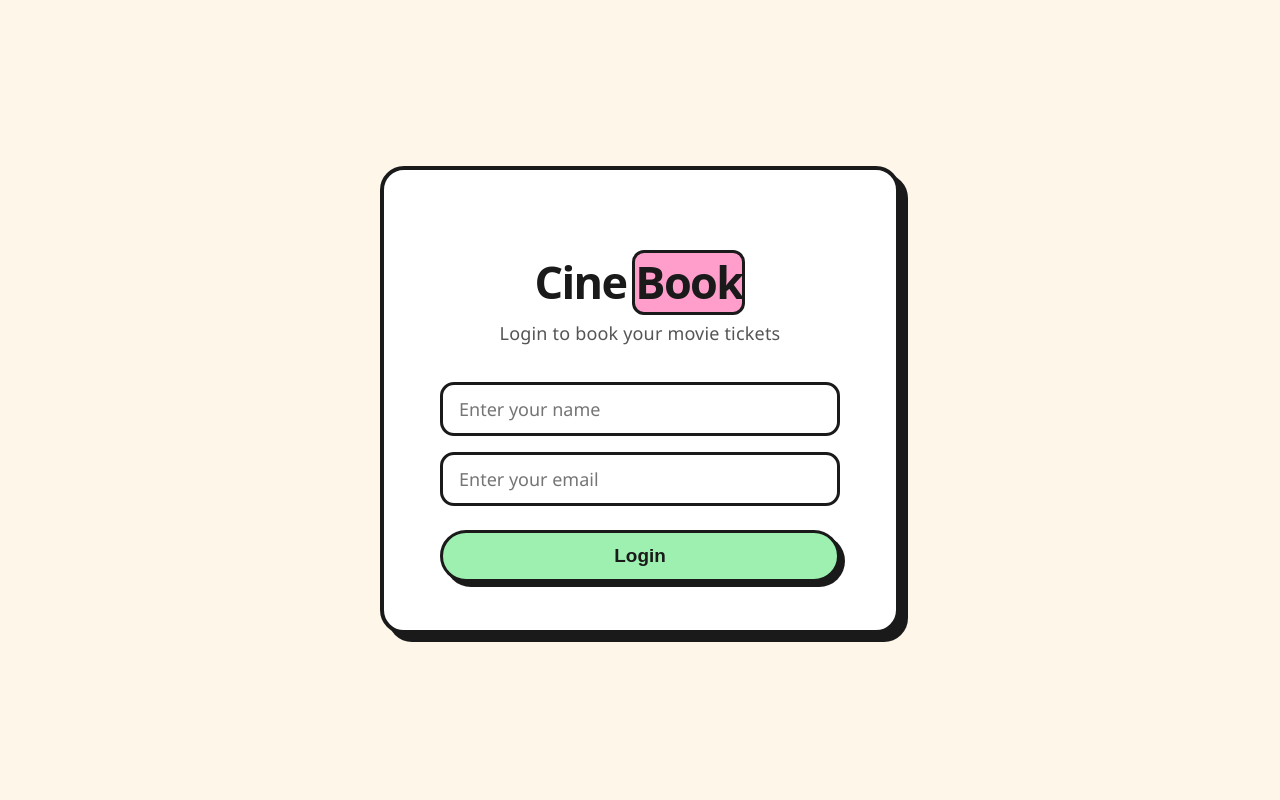
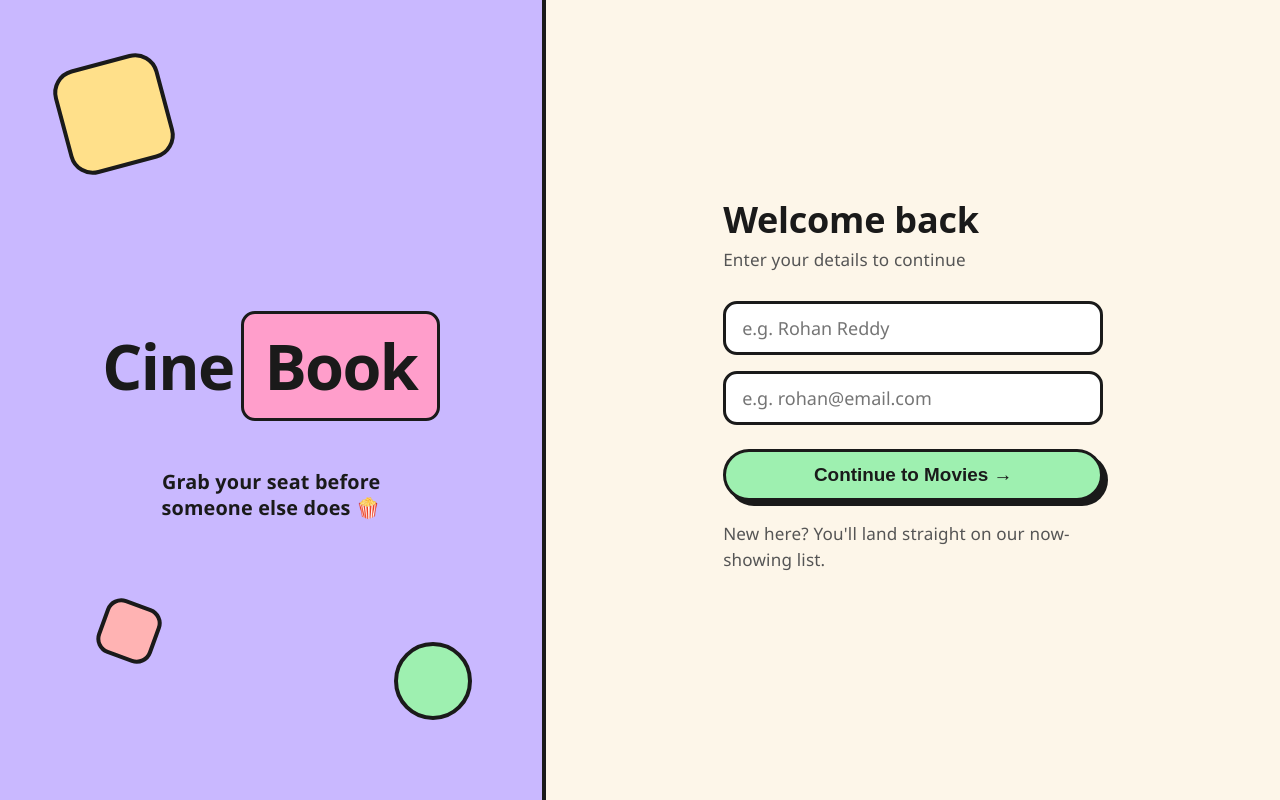
Before and after one commit to mj-creates/CineBook, a React (Vite) app: page /login in a window 1280 px wide. Built offline with nearby package versions, Linux system fonts and the light colour scheme.

Commit message:
interface changes

```diff
--- a/src/person1-landing-login-home/Landing.css
+++ b/src/person1-landing-login-home/Landing.css
@@ -44,7 +44,7 @@
   background: #ffffff;
   border: 4px solid #1a1a1a;
   border-radius: 24px;
-  padding: 32px 40px;
+  padding: 32px 48px;
   box-shadow: 8px 8px 0px #1a1a1a;
   z-index: 1;
   max-width: 420px;
@@ -103,7 +103,7 @@
 }
 
 .landing-page h1 {
-  font-size: 4.5rem;
+  font-size: 6rem;
   font-weight: 900;
   color: #1a1a1a;
   margin-bottom: 0.3rem;
--- a/src/person1-landing-login-home/Login.css
+++ b/src/person1-landing-login-home/Login.css
@@ -1,44 +1,106 @@
 .login-page {
   min-height: 100vh;
+  display: flex;
+  font-family: 'Segoe UI', sans-serif;
+}
+
+.login-visual {
+  flex: 0.85;
+  background: #c9b8ff;
+  display: flex;
+  flex-direction: column;
+  align-items: center;
+  justify-content: center;
+  text-align: center;
+  position: relative;
+  overflow: hidden;
+  border-right: 4px solid #1a1a1a;
+}
+
+.login-visual h1 {
+  font-size: 3.5rem;
+  font-weight: 900;
+  color: #1a1a1a;
+  z-index: 1;
+}
+
+.login-visual h1 span {
+  background: #ff9ecb;
+  padding: 8px 20px;
+  border: 3px solid #1a1a1a;
+  border-radius: 14px;
+  display: inline-block;
+  margin-left: 8px;
+  line-height: 1.4;
+}
+
+.visual-tagline {
+  font-size: 1.1rem;
+  font-weight: 600;
+  color: #1a1a1a;
+  margin-top: 16px;
+  z-index: 1;
+  max-width: 300px;
+}
+
+.floating-shape {
+  position: absolute;
+  border: 4px solid #1a1a1a;
+}
+
+.shape-1 {
+  width: 100px;
+  height: 100px;
+  background: #ffe08a;
+  border-radius: 24px;
+  top: 60px;
+  left: 60px;
+  transform: rotate(-15deg);
+}
+
+.shape-2 {
+  width: 70px;
+  height: 70px;
+  background: #9ef0b0;
+  border-radius: 50%;
+  bottom: 80px;
+  right: 70px;
+}
+
+.shape-3 {
+  width: 50px;
+  height: 50px;
+  background: #ffb3b3;
+  border-radius: 16px;
+  bottom: 140px;
+  left: 100px;
+  transform: rotate(20deg);
+}
+
+.login-form-side {
+  flex: 1.15;
   display: flex;
   align-items: center;
   justify-content: center;
   background: #fdf6e9;
-  font-family: 'Segoe UI', sans-serif;
+}
+.login-card {
+  width: 100%;
+  max-width: 380px;
+  padding: 0 40px;
 }
 
-.login-card {
-  background: #ffffff;
-  border: 4px solid #1a1a1a;
-  border-radius: 24px;
-  padding: 48px 56px;
-  box-shadow: 8px 8px 0px #1a1a1a;
-  text-align: center;
-  max-width: 400px;
-  width: 100%;
-}
-
-.login-card h1 {
-  font-size: 2.5rem;
+.login-card h2 {
+  font-size: 2rem;
   font-weight: 900;
   color: #1a1a1a;
-  margin-bottom: 0.3rem;
-}
-
-.login-card h1 span {
-  background: #ff9ecb;
-  padding: 4px 16i px;
-  border: 3px solid #1a1a1a;
-  border-radius: 12px;
-  display: inline-block;
-  margin-left: 6px;
-  line-height: 1.3;
+  margin-bottom: 6px;
 }
 
 .login-card p {
-  font-size: 1rem;
+  font-size: 0.95rem;
   color: #555;
-  margin-bottom: 2rem;
+  margin-bottom: 28px;
 }
 
 .login-card form {
@@ -48,6 +110,8 @@
 }
 
 .login-card input {
+  box-sizing: border-box;
+  width: 100%;
   padding: 12px 16px;
   font-size: 1rem;
   border: 3px solid #1a1a1a;
@@ -57,10 +121,12 @@
 }
 
 .login-card input:focus {
-  background: #734694;
+  background: #fffbe9;
 }
 
 .login-card button {
+  box-sizing: border-box;
+  width: 100%;
   padding: 12px 0;
   font-size: 1.05rem;
   font-weight: 700;
@@ -72,3 +138,10 @@
   box-shadow: 5px 5px 0px #1a1a1a;
   margin-top: 8px;
 }
+
+.login-hint {
+  font-size: 0.85rem;
+  color: #888;
+  margin-top: 20px;
+  margin-bottom: 0;
+}
--- a/src/person1-landing-login-home/Login.jsx
+++ b/src/person1-landing-login-home/Login.jsx
@@ -1,4 +1,4 @@
-import {useState} from "react";
+import { useState } from "react";
 import { useNavigate } from "react-router-dom";
 import './Login.css';
 
@@ -10,7 +10,7 @@ function Login() {
     const handleLogin = (e) => {
         e.preventDefault();
 
-        if (!name.trim()  || !email.trim()) {
+        if (!name.trim() || !email.trim()) {
             alert("Please fill in all fields");
             return;
         }
@@ -19,30 +19,42 @@ function Login() {
         navigate("/Home");
     };
 
-    return(
+    return (
         <div className="login-page">
+            <div className="login-visual">
+                <h1>Cine<span>Book</span></h1>
+                <p className="visual-tagline">Grab your seat before someone else does 🍿</p>
+                <div className="floating-shape shape-1"></div>
+                <div className="floating-shape shape-2"></div>
+                <div className="floating-shape shape-3"></div>
+            </div>
+
+            <div className="login-form-side">
                 <div className="login-card">
-                <h1>Cine<span>Book</span></h1>
-                <p>Login to book your movie tickets</p>
+                    <h2>Welcome back</h2>
+                    <p>Enter your details to continue</p>
+
                     <form onSubmit={handleLogin}>
                         <input
                             type="text"
-                        placeholder="Enter your name"
+                            placeholder="e.g. Rohan Reddy"
                             value={name}
                             onChange={(e) => setName(e.target.value)}
                         />
                         <input
                             type="email"
-                        placeholder="Enter your email"
+                            placeholder="e.g. rohan@email.com"
                             value={email}
                             onChange={(e) => setEmail(e.target.value)}
                         />
-                    <button type="submit">Login</button>
+                        <button type="submit">Continue to Movies →</button>
                     </form>
+
+                    <p className="login-hint">New here? You'll land straight on our now-showing list.</p>
                 </div>
             </div>
-
-    )
+        </div>
+    );
 }
 
 export default Login;
```
Lines whose indentation alone changed are shown as unchanged.
